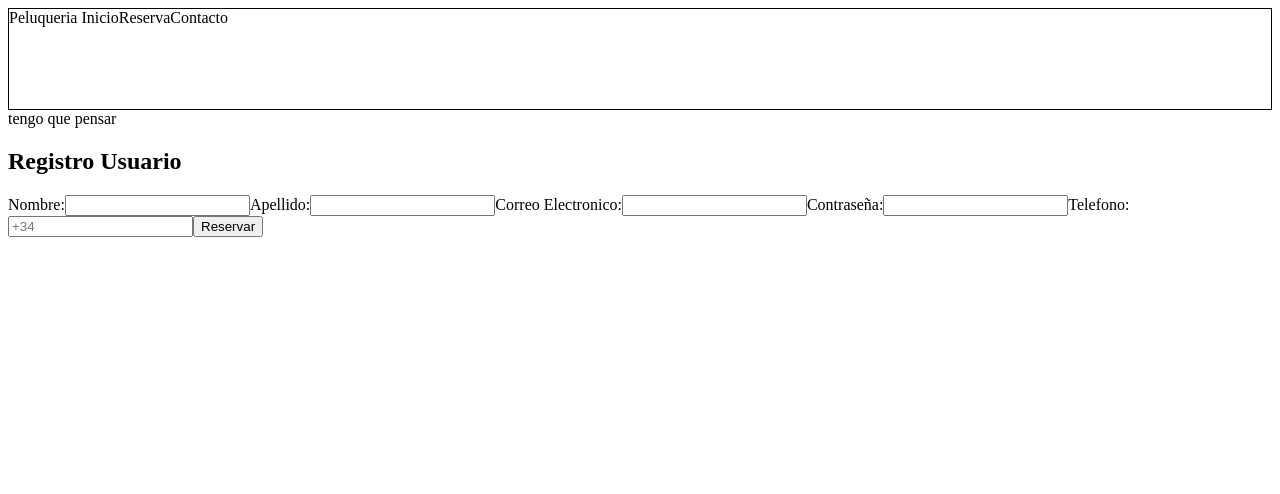
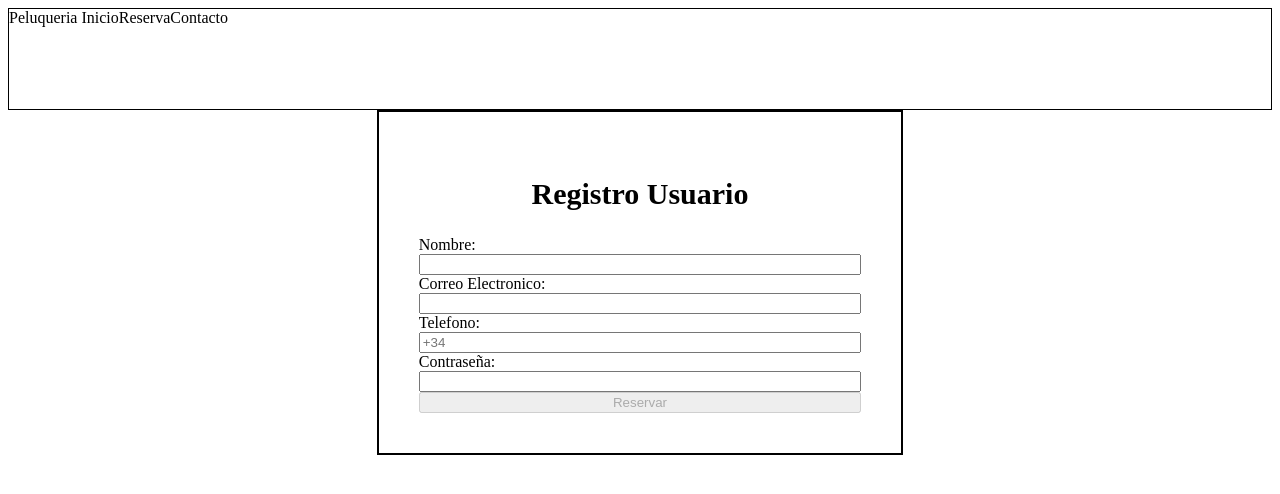
Before and after one commit to ealejand1/Peluqueria, an Angular app: page / in a window 1280 px wide. Shown: the top 494 px of the page. Built offline with nearby package versions, Linux system fonts and the light colour scheme.

Commit message:
Creacion de Registro Pag y cambio de codigo
Cambio de codigo de reserva a Registro

```diff
--- a/src/app/componentes/cuerpo/cuerpo.component.html
+++ b/src/app/componentes/cuerpo/cuerpo.component.html
@@ -1,2 +1 @@
-tengo que pensar
-<app-reserva></app-reserva>
+<app-registro-pag/>
--- a/src/app/componentes/cuerpo/cuerpo.component.ts
+++ b/src/app/componentes/cuerpo/cuerpo.component.ts
@@ -1,10 +1,11 @@
 import { Component } from '@angular/core';
-import { ReservaComponent } from '../funcionalidades/reserva/reserva.component';
+import { RegistroPagComponent } from '../paginas/registro-pag/registro-pag.component';
+
 
 @Component({
   selector: 'app-cuerpo',
   standalone: true,
-  imports: [ReservaComponent],
+  imports: [RegistroPagComponent],
   templateUrl: './cuerpo.component.html',
   styleUrl: './cuerpo.component.css'
 })
--- a/src/app/componentes/funcionalidades/reserva/reserva.component.html
+++ b/src/app/componentes/funcionalidades/reserva/reserva.component.html
@@ -1,28 +1 @@
-<form [formGroup]="registroForm" method="post">
-    <div class="formulario">
-        <h2>Registro Usuario</h2>
-
-        <!-- <div *ngIf="registroForm.controls['nombre'].invalid && registroForm.controls['nombre'].touched">
-            <p>El nombre debe de tener minimo 3 caracteres !!!!</p>
-        </div> -->
-        <label for="nombre">Nombre:</label>
-        <input type="text" id="nombre" formControlName="nombre" required>
-
-
-        <label for="ape">Apellido:</label>
-        <input type="text" id="ape" formControlName="ape" required>
-
-        <label for="correo">Correo Electronico:</label>
-        <input type="email" id="correo" formControlName="correo" required>
-
-        <label for="passwd">Contraseña:</label>
-        <input type="password" id="passwd" formControlName="passwd" required>
-
-        <label for="telefono">Telefono:</label>
-        <input type="tel" id="telefono" formControlName="telefono" placeholder="+34" required>
-
-
-
-        <input type="submit" value="Reservar" (click)="reservar()">
-    </div>
-</form>
+<p>hola</p>
--- a/src/app/componentes/funcionalidades/reserva/reserva.component.ts
+++ b/src/app/componentes/funcionalidades/reserva/reserva.component.ts
@@ -1,29 +1,12 @@
-import { NgIf } from '@angular/common';
 import { Component } from '@angular/core';
-import { FormGroup, ReactiveFormsModule,FormControl, Validators } from '@angular/forms';
+import { FormGroup, ReactiveFormsModule, FormControl, Validators } from '@angular/forms';
 
 @Component({
   selector: 'app-reserva',
   standalone: true,
-  imports: [ReactiveFormsModule,NgIf],
+  imports: [],
   templateUrl: './reserva.component.html',
   styleUrl: './reserva.component.css'
 })
 export class ReservaComponent {
-
-  registroForm = new FormGroup({
-    nombre: new FormControl('',[Validators.required ,Validators.minLength(3)]),
-    ape: new FormControl(''),
-    correo: new FormControl(''),
-    telefono: new FormControl(''),
-    passwd:new FormControl('')
-  });
-
-  reservar(): void {
-    console.log(this.registroForm.value);
-  }
-
-
-
-
 }
--- /dev/null
+++ b/src/app/componentes/paginas/registro-pag/registro-pag.component.css
@@ -0,0 +1,22 @@
+.formulario{
+    border: 2px solid #000000;
+    margin: auto;
+
+    display: flex;
+    flex-direction: column;
+    width: 35%;
+    padding: 40px;
+}
+
+.tituloForm{
+    text-align: center;
+    font-size: 30px;
+    color: #000000;
+}
+
+.errorForm{
+    color: red;
+    font-size: 14px;
+    text-align: center;
+
+}
--- /dev/null
+++ b/src/app/componentes/paginas/registro-pag/registro-pag.component.html
@@ -0,0 +1,36 @@
+<form [formGroup]="registroForm" method="post">
+    <div class="formulario">
+        <h2 class="tituloForm">Registro Usuario</h2>
+
+        <label for="nombre">Nombre:</label>
+        <input type="text" id="nombre" formControlName="nombre">
+        @if(nombre.invalid && nombre.touched){
+        <p class="errorForm">El nombre debe de tener minimo 3 caracteres !!!!</p>
+        }
+
+        <label for="correo">Correo Electronico:</label>
+        <input type="email" id="correo" formControlName="correo">
+        @if(correo.hasError("required") && correo.touched){
+        <p class="errorForm">Es obligatorio escribir un correo</p>
+        }
+        @else if (correo.hasError("email")) {
+        <p class="errorForm">No estas escribiendo un correo electronico valido !!!</p>
+        }
+
+        <label for="telefono">Telefono:</label>
+        <input type="tel" id="telefono" formControlName="telefono" placeholder="+34">
+        @if(telefono.hasError("required") && telefono.touched){
+            <p class="errorForm">Es obligatorio poner un numero de telefono</p>
+        }
+        @else if (telefono.hasError("pattern")) {
+            <p class="errorForm">El formato del telefono es incorrecto</p>
+        }
+
+        <label for="passwd">Contraseña:</label>
+        <input type="password" id="passwd" formControlName="passwd">
+        <!-- FALTA CONTEMPLAR LAS VALIDATION DE PASSWD -->
+
+
+        <input type="submit" value="Reservar" (click)="reservar()" [disabled]="registroForm.invalid">
+    </div>
+</form>
--- /dev/null
+++ b/src/app/componentes/paginas/registro-pag/registro-pag.component.ts
@@ -0,0 +1,37 @@
+import { Component } from '@angular/core';
+import { FormGroup, ReactiveFormsModule, FormControl, Validators } from '@angular/forms';
+
+
+@Component({
+  selector: 'app-registro-pag',
+  standalone: true,
+  imports: [ReactiveFormsModule],
+  templateUrl: './registro-pag.component.html',
+  styleUrl: './registro-pag.component.css'
+})
+export class RegistroPagComponent {
+  registroForm: FormGroup;
+  nombre: FormControl
+  correo: FormControl;
+  telefono: FormControl;
+  passwd: FormControl;
+
+  constructor() {
+    this.nombre = new FormControl('', [Validators.required, Validators.minLength(3)]);
+    this.correo = new FormControl('',[Validators.required, Validators.email]);
+    this.telefono = new FormControl('',[Validators.required, Validators.pattern('^[6]{1}[0-9]{8}$')]);
+    this.passwd = new FormControl('');
+
+    this.registroForm = new FormGroup({
+      nombre: this.nombre,
+      correo: this.correo,
+      telefono: this.telefono,
+      passwd: this.passwd
+    });
+  }
+
+  reservar(): void {
+    console.log(this.registroForm.value);
+  }
+
+}
```
Also changed, not shown: 1 other file (tests, documents, lock files or other folders).
